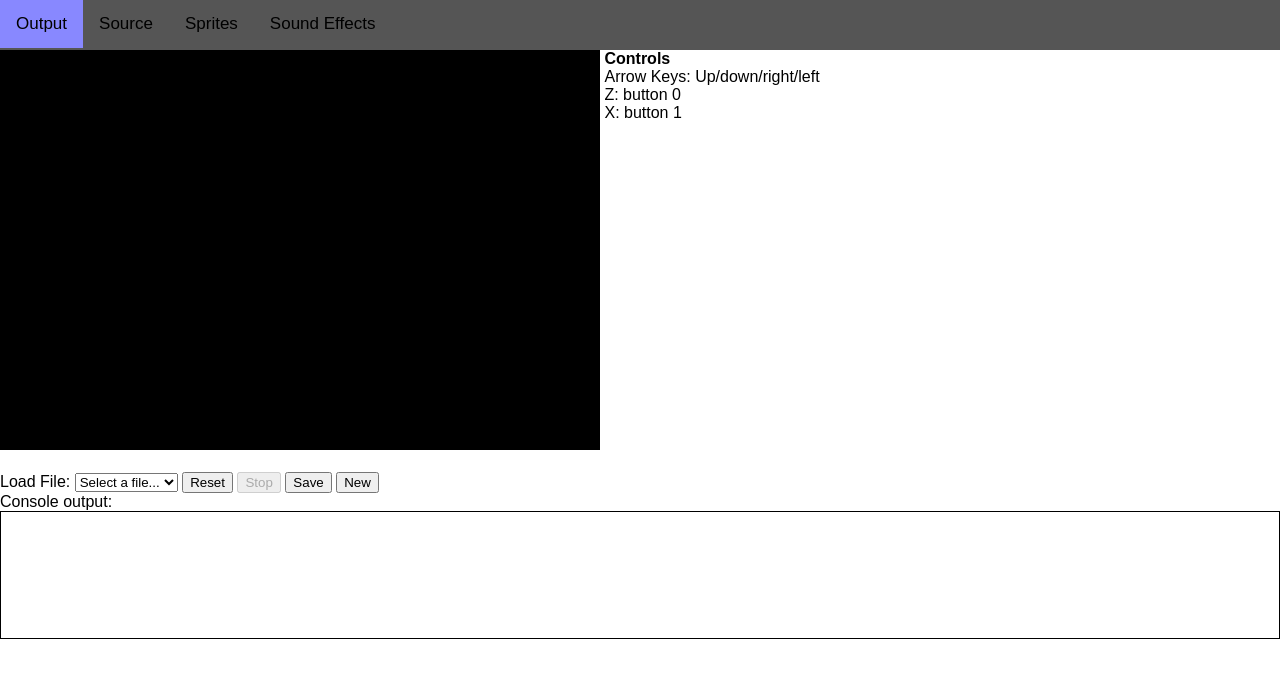
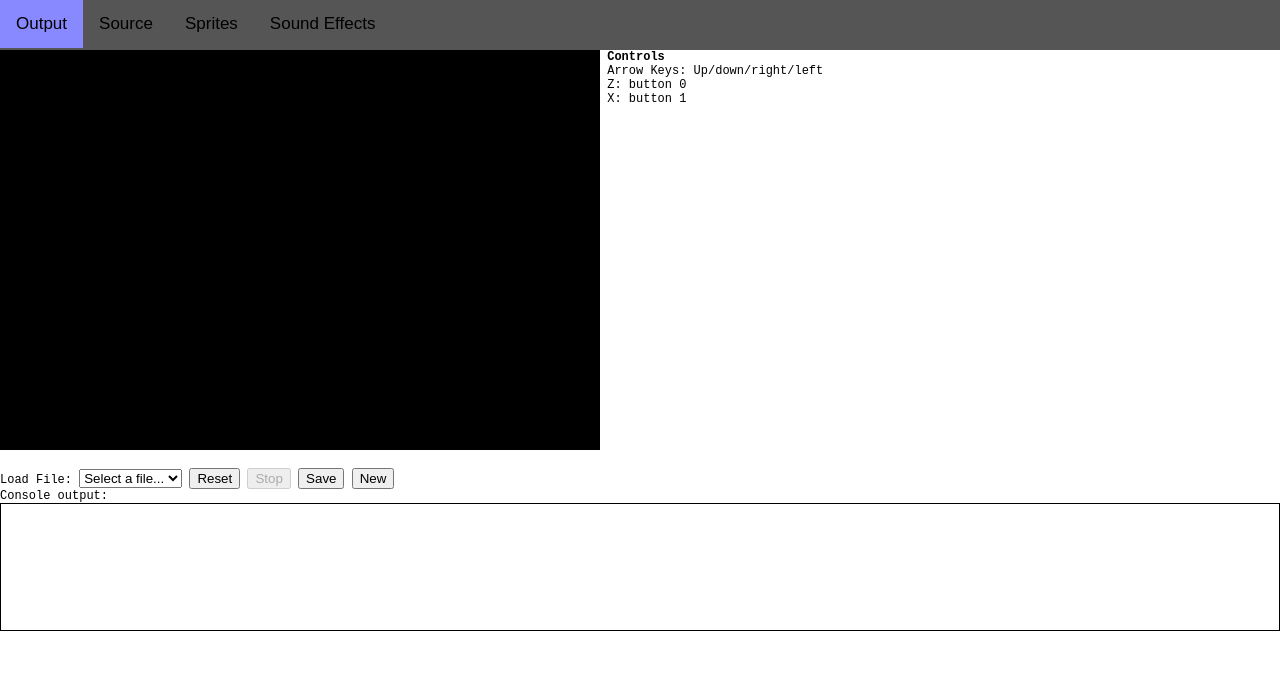
Before and after one commit to jbush001/fconsole, a website: page index.html in a window 1280 px wide. Drawn offline with Linux system fonts and the light colour scheme.

Commit message:
minor cleanup

```diff
--- a/index.html
+++ b/index.html
@@ -32,7 +32,7 @@ limitations under the License.
         </div>
 
         <div id="outputtab" class="tabcontent">
-            <div class=".screencontainer">
+            <div>
                 <canvas id="screen" width="192" height="128"></canvas>
                 <div id="instructions">
                     <b>Controls</b><br>
--- a/main.js
+++ b/main.js
@@ -84,7 +84,6 @@ let playerNode = null;
 document.addEventListener('DOMContentLoaded', (event) => {
   outputCanvas = document.getElementById('screen');
   outputContext = outputCanvas.getContext('2d');
-  outputContext.imageSmoothingEnabled = false;
 
   // Intercept tab key so it inserts into the source instead of switching
   // to a different element in the page.
@@ -125,7 +124,6 @@ document.addEventListener('DOMContentLoaded', (event) => {
   updateFileList();
 
   window.addEventListener('beforeunload', function(event) {
-    // Check if textarea has been modified
     if (needsSave) {
       // Display confirmation message
       const confirmationMessage =
--- a/style.css
+++ b/style.css
@@ -15,7 +15,7 @@ limitations under the License.
 */
 
 :root {
-    --menu-height: 50px;
+    --tab-bar-height: 50px;
 }
 
 * {
@@ -26,16 +26,16 @@ body, html {
     height: 100%;
     overflow: hidden;
     margin: 0;
-    font-family: Arial;
+    font-family: 'Roboto Mono', monospace;
+    font-size: 12px;
 }
 
 .tabbar {
-    grid-row: 1;
     background-color: #555;
     position: fixed;
     width: 100%;
     top: 0;
-    height: var(--menu-height);
+    height: var(--tab-bar-height);
 }
 
 .tabbar button {
@@ -57,15 +57,13 @@ body, html {
 }
 
 .tabcontent {
-    margin-top: var(--menu-height);
-    height: calc(100% - var(--menu-height));
+    margin-top: var(--tab-bar-height);
+    height: calc(100% - var(--tab-bar-height));
     overflow-y: auto;
-    display: none;
+    display: none; /* Hidden until tab selected. */
 }
 
 #source {
-    font-family: 'Roboto Mono', monospace;
-    font-size: 12px;
     outline: none;
     padding-left: 48px;
     counter-reset: line;
@@ -87,14 +85,9 @@ body, html {
 
 #output {
     border: 1px black solid;
-    font-family: monospace;
     white-space: pre;
     overflow-y: scroll;
     height: 128px;
-}
-
-.screencontainer {
-    display: grid;
 }
 
 #screen {
```
